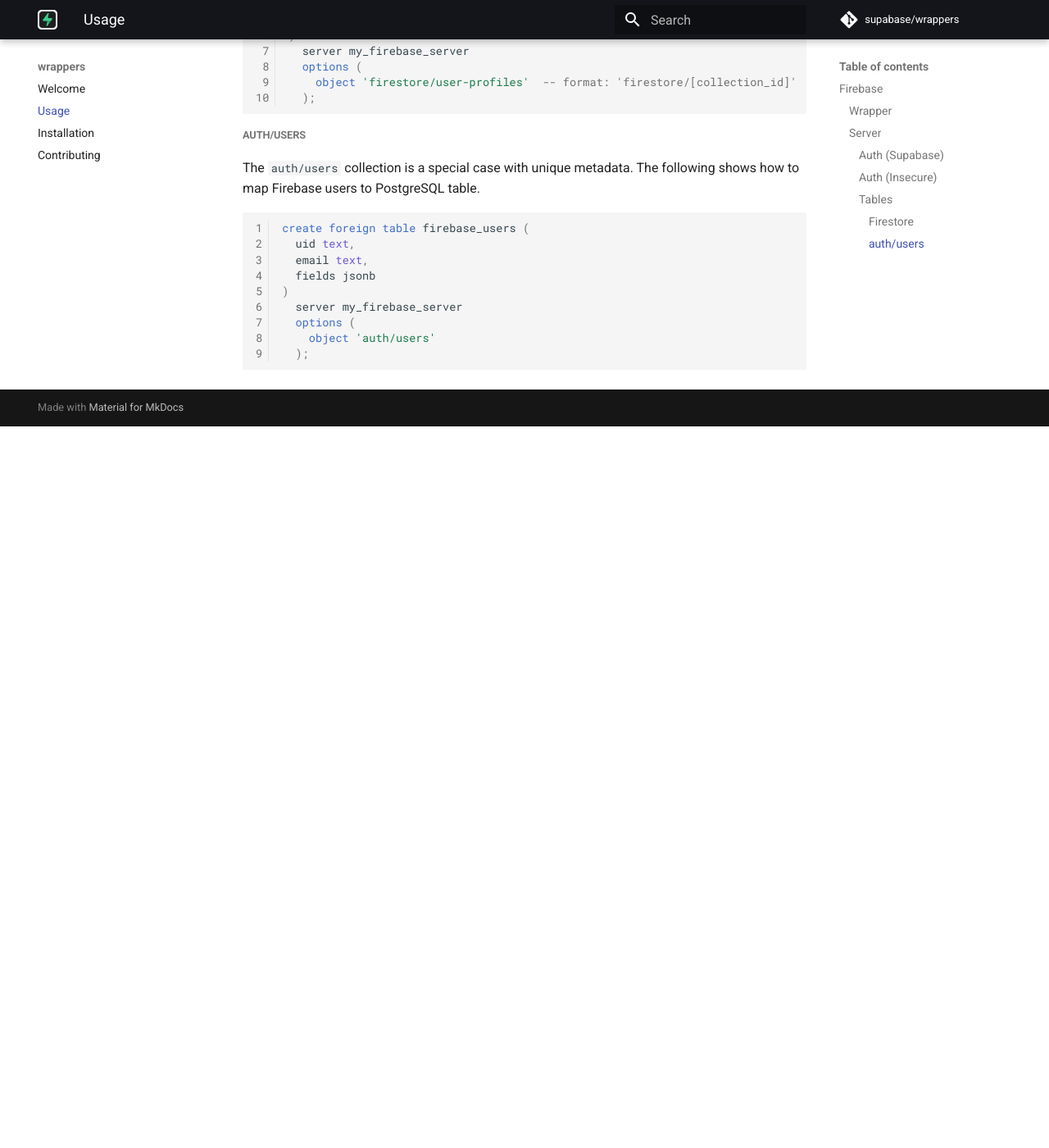
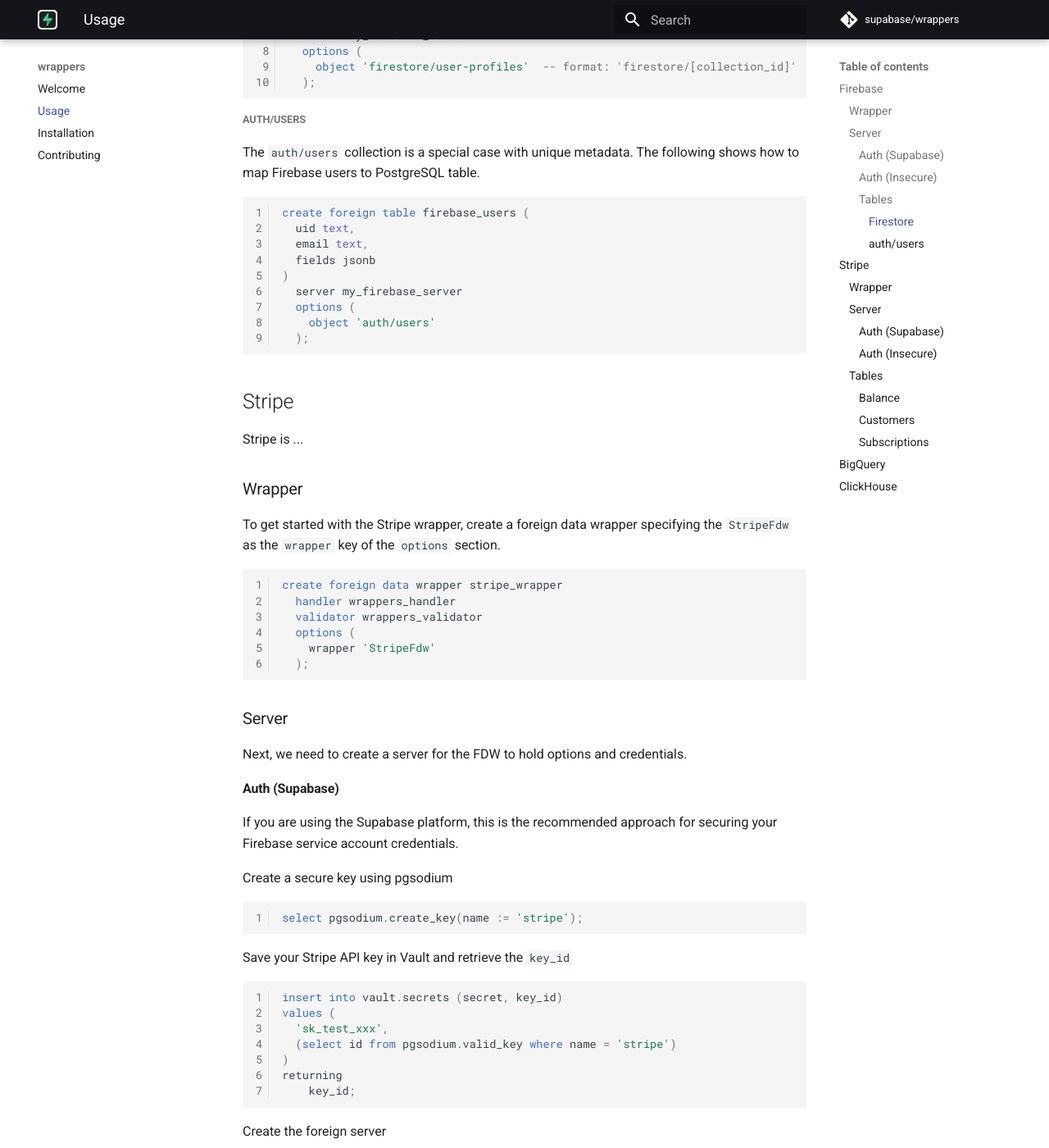
Before and after one commit to supabase/wrappers, an MkDocs documentation site: the page built from docs/usage.md, in a window 1280 px wide and 1400 px high, scrolled down 2376 px. Shown: the whole window at 82% size. Built offline with MkDocs 1.6.1 and Material for MkDocs 9.7.7, drawn with Linux system fonts in a browser that asks for light colours; comment, search, counter and statistics services are not loaded; before the commit the page ends 2896 px from its top, so only the background shows below that; some of the changed text lies outside the part shown.

Commit message:
stripe doc

````diff
--- a/docs/usage.md
+++ b/docs/usage.md
@@ -128,3 +127,129 @@
     object 'auth/users'
   );
 ```
+
+## Stripe
+
+Stripe is ...
+
+### Wrapper
+To get started with the Stripe wrapper, create a foreign data wrapper specifying the `StripeFdw` as the `wrapper` key of the `options` section.
+
+```sql
+create foreign data wrapper stripe_wrapper
+  handler wrappers_handler
+  validator wrappers_validator
+  options (
+    wrapper 'StripeFdw'
+  );
+```
+
+### Server
+
+Next, we need to create a server for the FDW to hold options and credentials.
+
+#### Auth (Supabase)
+
+If you are using the Supabase platform, this is the recommended approach for securing your Firebase service account credentials.
+
+Create a secure key using pgsodium
+```sql
+select pgsodium.create_key(name := 'stripe');
+```
+
+Save your Stripe API key in Vault and retrieve the `key_id`
+```sql
+insert into vault.secrets (secret, key_id)
+values (
+  'sk_test_xxx',
+  (select id from pgsodium.valid_key where name = 'stripe')
+)
+returning
+	key_id;
+```
+
+Create the foreign server
+```sql
+create server stripe_server
+  foreign data wrapper stripe_wrapper
+  options (
+    api_key_id '<your key_id from above>'
+  );
+```
+
+#### Auth (Insecure)
+
+If the platform you are using does not support `pgsodium` and `Vault` you can create a server by storing service account info directly.
+
+
+!!! important
+
+    Credentials stored using this method can be viewed as plain text by anyone with access to `pg_catalog.pg_foreign_server`
+
+```sql
+create server stripe_server
+   foreign data wrapper stripe_wrapper
+   options (
+     api_key 'sk_test_xxx'
+   );
+```
+
+### Tables
+
+The Stripe FDW is based onStripes API's Firebase collections are non-relational/documents. With the exception of metadata fields `name`, `create_time`, and `update_time`, all returned data is availble in the `fields` jsonb column.
+
+(Optional) Create a schema to hold the Stripe tables.
+```sql
+create schema stripe;
+```
+
+##### Balance
+
+asdfasd
+
+```sql
+create foreign table stripe.balance (
+  amount bigint,
+  currency text
+)
+  server stripe_server
+  options (
+    object 'balance'
+  );
+
+```
+
+##### Customers
+```sql
+create foreign table stripe.customers (
+  id text,
+  email text
+)
+  server my_stripe_server
+  options (
+    object 'customers'
+  );
+```
+
+##### Subscriptions
+```sql
+create foreign table stripe.subscriptions (
+  customer_id text,
+  currency text,
+  current_period_start bigint,
+  current_period_end bigint
+)
+  server my_stripe_server
+  options (
+    object 'subscriptions'
+  );
+```
+
+
+## BigQuery
+
+Coming soon
+
+## ClickHouse
+
+Coming soon
````
Also changed, not shown: other parts of docs/usage.md (+0 -1 lines), docs/contributing.md (+1 -1 lines).
